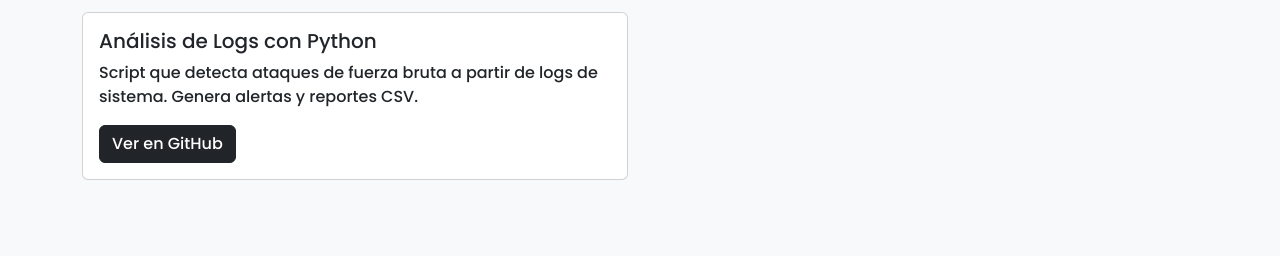
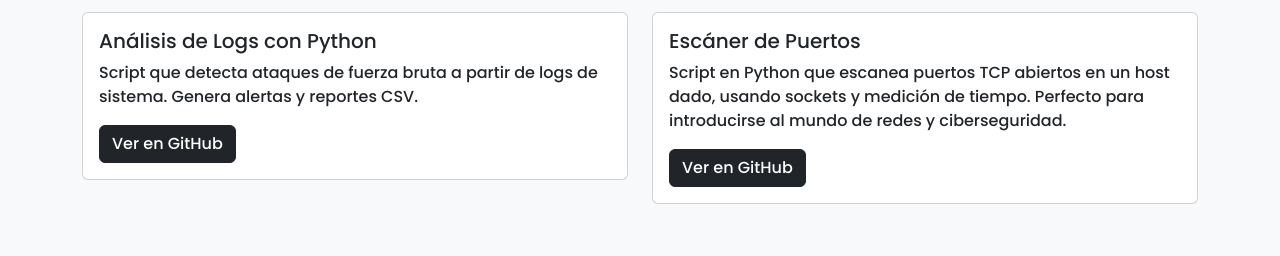
Before and after one commit to AgustinChiarenza/AgustinChiarenza.github.io, a plain HTML site: page index.html in a window 1280 px wide. Shown: the part 457-713 px from the top of the page. Drawn offline with nearby package versions, Linux system fonts and the light colour scheme.

Commit message:
index.html

```diff
--- a/index.html
+++ b/index.html
@@ -62,7 +62,15 @@
             </div>
           </div>
         </div>
-
+        <div class="col-md-6">
+          <div class="card project-card mb-4">
+            <div class="card-body">
+              <h5 class="card-title">Escáner de Puertos</h5>
+              <p class="card-text">Script en Python que escanea puertos TCP abiertos en un host dado, usando sockets y medición de tiempo. Perfecto para introducirse al mundo de redes y ciberseguridad.</p>
+              <a href="https://github.com/AgustinChiarenza/port-scanner" class="btn btn-dark" target="_blank">Ver en GitHub</a>
+            </div>
+          </div>
+        </div>
       </div>
     </section>
 
```
